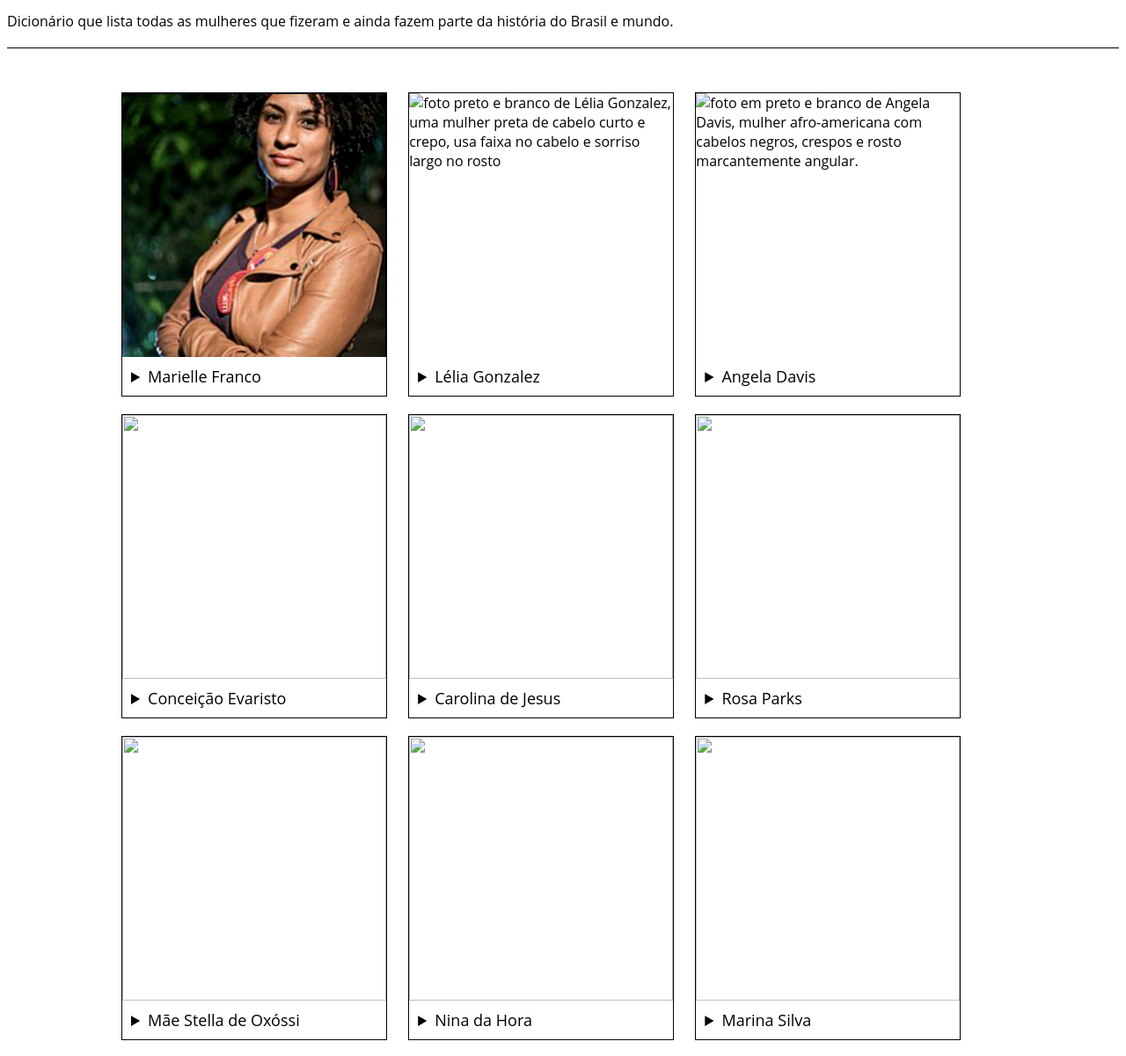
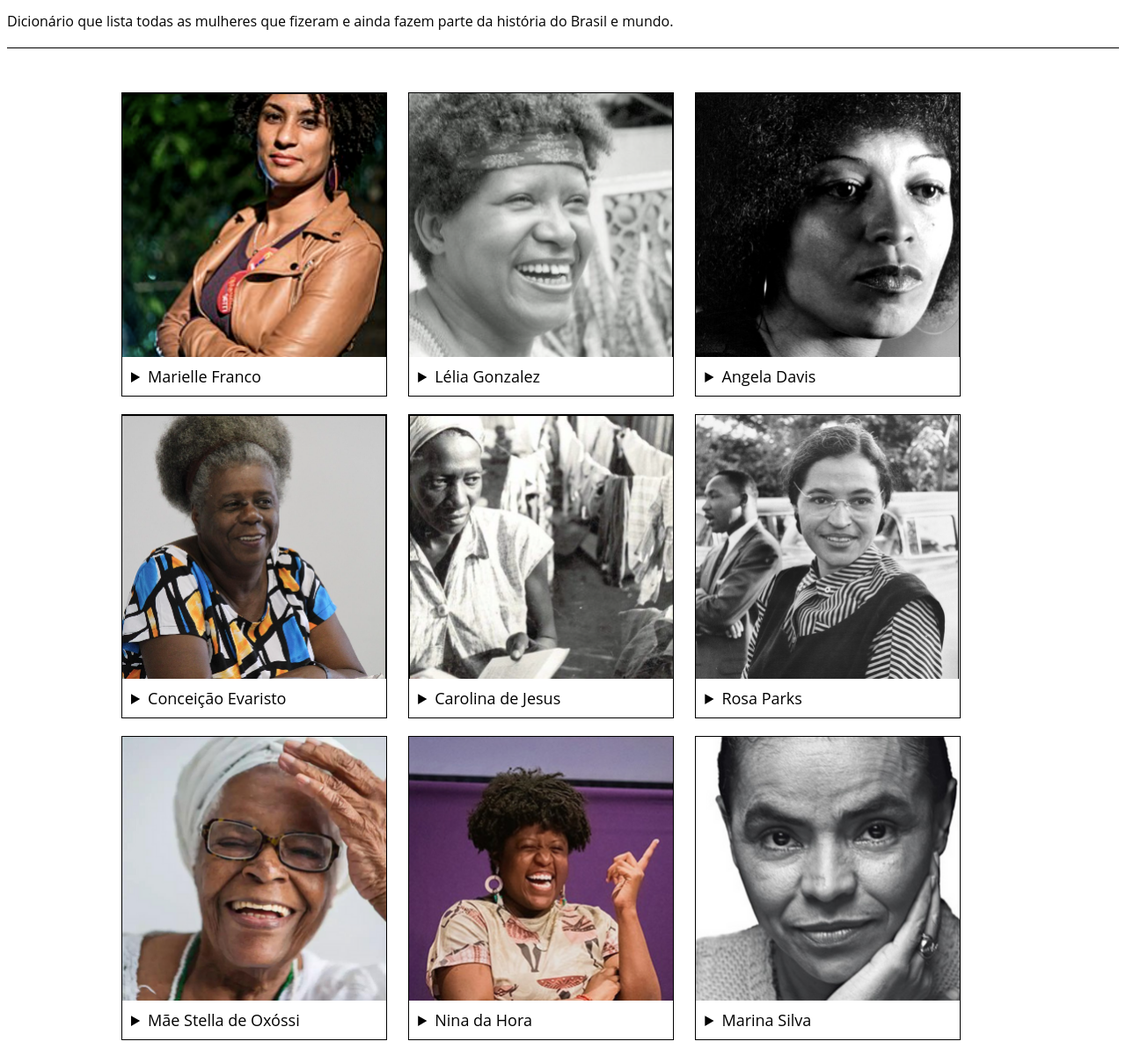
Before and after one commit to vanemoraess/Black-Women-s-Dictionary-Project-Website-vanemoraes.github.io, a plain HTML site: page index.html in a window 1280 px wide. Shown: the part 67-1268 px from the top of the page at 88% size. Drawn offline with Linux system fonts and the light colour scheme.

Commit message:
fixing an image bug
Signed-off-by: Vanessa Moraes <vanessamoraes@ufrj.br>

```diff
--- a/index.html
+++ b/index.html
@@ -39,7 +39,7 @@
 
         </div>
         <div class="card">
-            <img src="../dictionary/imagens/lelia-gonzalez.png" width="150" alt="foto preto e branco de Lélia
+            <img src="../imagens/lelia-gonzalez.png" width="150" alt="foto preto e branco de Lélia
             Gonzalez, uma mulher preta de cabelo curto e crepo, usa faixa no cabelo e sorriso largo no rosto">
             <details>
                 <summary>Lélia Gonzalez</summary>
@@ -58,7 +58,7 @@
         </div>
 
         <div class="card">
-            <img src="../dictionary/imagens/angela-davis.png" width="150" alt="foto em preto e branco de
+            <img src="../imagens/angela-davis.png" width="150" alt="foto em preto e branco de
             Angela Davis, mulher afro-americana com cabelos negros, crespos e rosto marcantemente angular.">
             <details>
                 <summary>Angela Davis</summary>
@@ -74,7 +74,7 @@
         </div>
 
         <div class="card">
-            <img src="../dictionary/imagens/conceicao-evaristo.png" width="150" alt="">
+            <img src="../imagens/conceicao-evaristo.png" width="150" alt="">
             <details>
                 <summary>Conceição Evaristo</summary>
                 <p>Maria da Conceição Evaristo de Brito nasceu em Belo Horizonte, em 1946. De origem humilde,
@@ -92,7 +92,7 @@
         </div>
 
         <div class="card">
-            <img src="../dictionary/imagens/carolina-de-jesus.png" width="150" alt="">
+            <img src="../imagens/carolina-de-jesus.png" width="150" alt="">
             <details>
                 <summary>Carolina de Jesus</summary>
                 <p>Carolina Maria de Jesus foi uma escritora brasileira, conhecida por seu livro Quarto de Despejo:
@@ -108,7 +108,7 @@
         </div>
 
         <div class="card">
-            <img src="../dictionary/imagens/rosa-parks.png" width="150" alt="">
+            <img src="../imagens/rosa-parks.png" width="150" alt="">
             <details>
                 <summary>Rosa Parks</summary>
                 <p>Rosa Louise McCauley, mais conhecida por Rosa Parks, foi uma costureira negra norte-americana, símbolo do
@@ -123,7 +123,7 @@
         </div>
 
         <div class="card">
-            <img src="../dictionary/imagens/mãe-stella-de-oxóssi.png" width="150" alt="">
+            <img src="../imagens/mãe-stella-de-oxóssi.png" width="150" alt="">
             <details>
                 <summary>Mãe Stella de Oxóssi</summary>
                 <p>Mãe Stella de Oxóssi, cujo nome de batismo era Francisca Gonçalves, nasceu em Salvador, Bahia, em 1925.
@@ -145,7 +145,7 @@
         </div>
 
         <div class="card">
-            <img src="../dictionary/imagens/nina-da-hora.png" width="150" alt="">
+            <img src="../imagens/nina-da-hora.png" width="150" alt="">
             <details>
                 <summary>Nina da Hora</summary>
                 <p>Nina da Hora é uma cientista da computação, pesquisadora e ativista brasileira, formada pela Pontifícia
@@ -164,7 +164,7 @@
         </div>
 
     <div class="card">
-        <img src="../dictionary/imagens/marina-silva.png" width="150" alt="">
+        <img src="../imagens/marina-silva.png" width="150" alt="">
         <details>
             <summary>Marina Silva</summary>
             <p>Marina Silva é uma política e ambientalista brasileira conhecida por sua luta pela defesa dos
```
